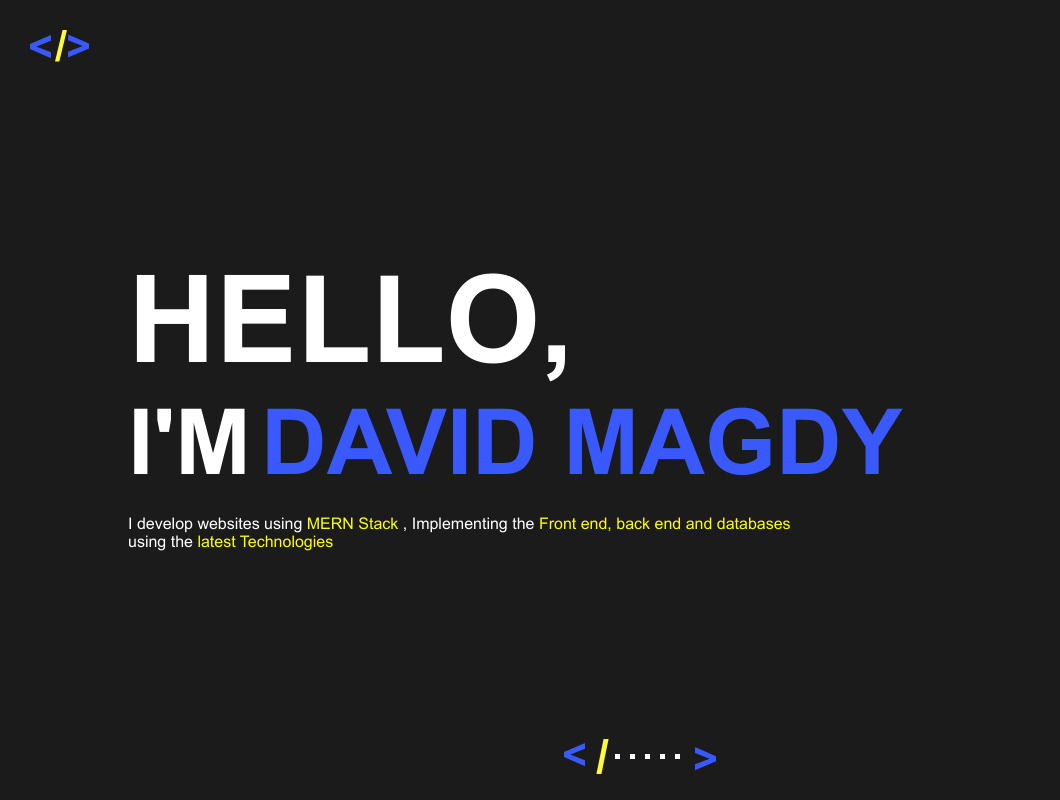
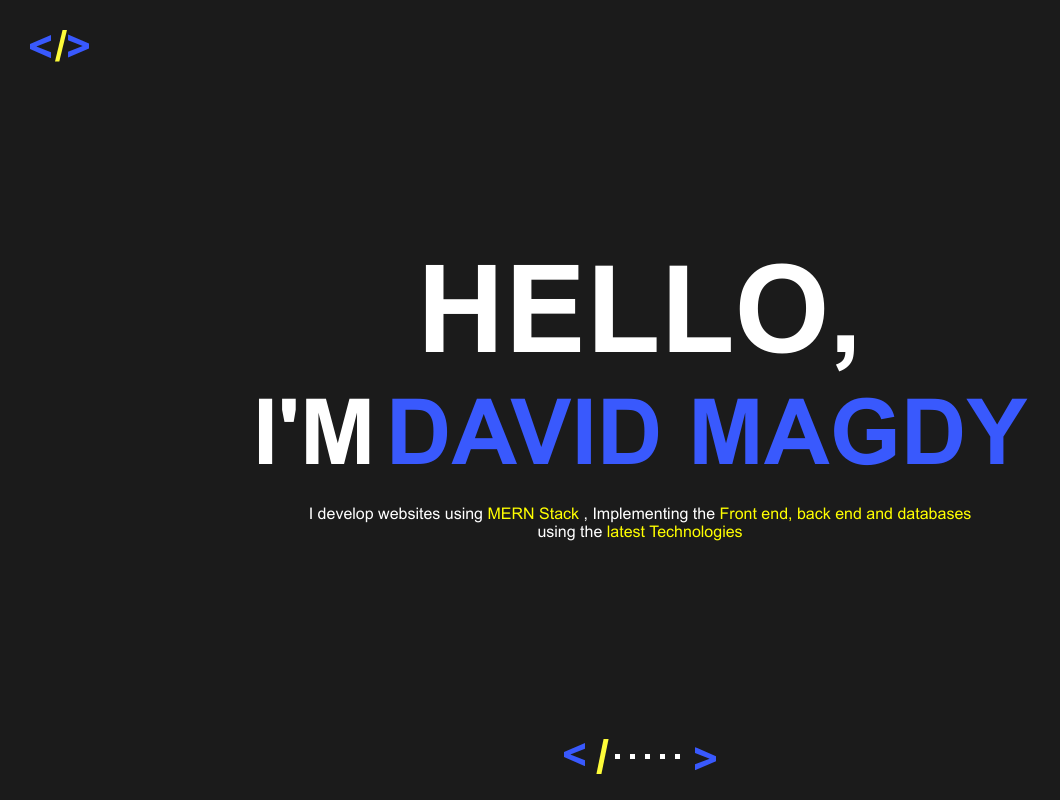
Before and after one commit to DavidMeseha/Personal-Website, a Next.js app: page / in a window 1280 px wide. Shown: the whole page, without its empty margins (0-1060 px from the left). Built offline with nearby package versions, Linux system fonts and the light colour scheme.

Commit message:
Center Everything

```diff
--- a/src/styles/Intro.module.scss
+++ b/src/styles/Intro.module.scss
@@ -2,9 +2,10 @@
 
 .container {
     display: flex;
+    align-items: center;
+    justify-content: center;
     width: 100vw;
     height: 100vh;
-    align-items: center;
     font-size: 3.8rem;
 
     @media only screen and (max-width: 970px) {
@@ -17,18 +18,14 @@
 }
 
 .textContainer {
-    margin: 0 0 0 10%;
-
-    @media only screen and (max-width: 769px) {
-        text-align: center;
-        margin: 0;
-    }
+    text-align: center;
 }
 
 
 
 .me {
     display: flex;
+    justify-content: center;
     gap: 10px;
 
     .value {
@@ -46,7 +43,7 @@
 }
 
 .description {
-    margin: 20px 0 0 0;
+    margin: 20px auto;
     font-weight: 400;
     font-size: 1rem;
     width: 80%;
```
